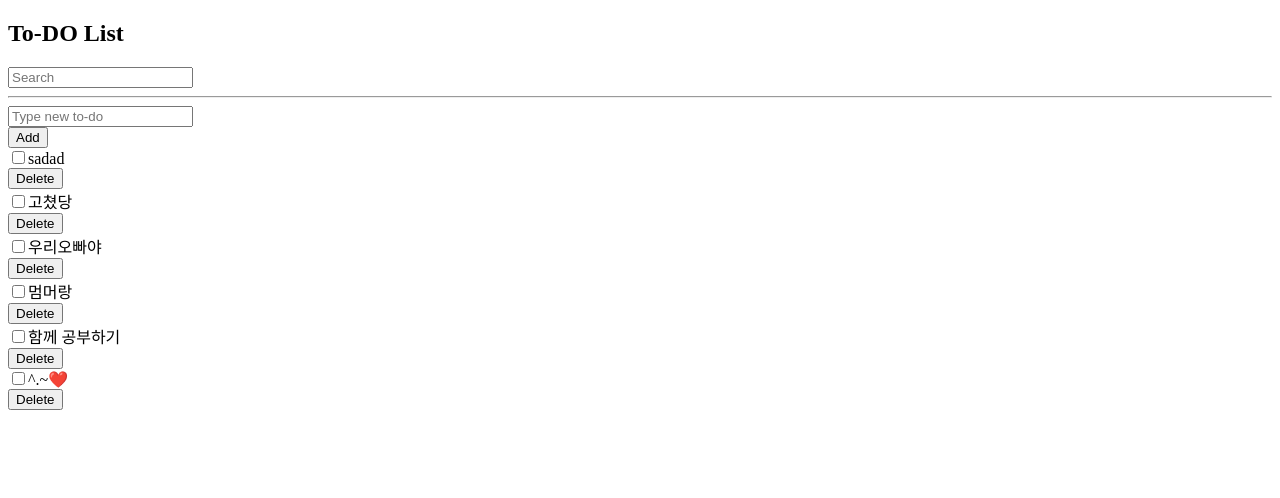
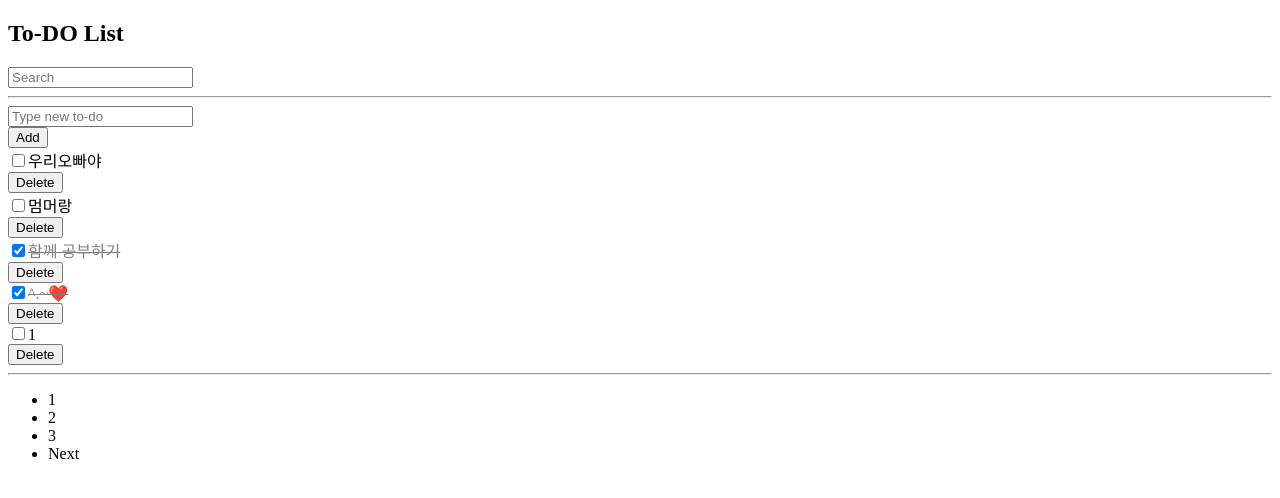
Before and after one commit to GUBONWOO/project, a Vue app in the folder vue3-project/: page / in a window 1280 px wide. Shown: the top 498 px of the page. Built offline with nearby package versions, Linux system fonts and the light colour scheme; data requests are answered from the project's data file; the HTML template or start-up script is replaced by a standard one.

Commit message:
add:Pagination

```diff
--- a/vue3-project/db.json
+++ b/vue3-project/db.json
@@ -1,15 +1,5 @@
 {
   "todos": [
-    {
-      "subject": "sadad",
-      "completed": false,
-      "id": 2
-    },
-    {
-      "subject": "고쳤당",
-      "completed": false,
-      "id": 3
-    },
     {
       "subject": "우리오빠야",
       "completed": false,
@@ -22,13 +12,48 @@
     },
     {
       "subject": "함께 공부하기",
-      "completed": false,
+      "completed": true,
       "id": 6
     },
     {
       "subject": "^.~❤️",
+      "completed": true,
+      "id": 7
+    },
+    {
+      "subject": "1",
       "completed": false,
-      "id": 7
+      "id": 8
+    },
+    {
+      "subject": "2",
+      "completed": false,
+      "id": 9
+    },
+    {
+      "subject": "3",
+      "completed": false,
+      "id": 10
+    },
+    {
+      "subject": "4",
+      "completed": false,
+      "id": 11
+    },
+    {
+      "subject": "5",
+      "completed": false,
+      "id": 12
+    },
+    {
+      "subject": "6",
+      "completed": false,
+      "id": 13
+    },
+    {
+      "subject": "dd",
+      "completed": false,
+      "id": 14
     }
   ]
 }
--- a/vue3-project/src/App.vue
+++ b/vue3-project/src/App.vue
@@ -17,6 +17,42 @@
       @toggle-todo="toggleTodo"
       @delete-todo="deleteTodo"
     />
+    <hr />
+    <nav aria-label="Page navigation example">
+      <ul class="pagination">
+        <li v-if="currentPage !== 1" class="page-item">
+          <a
+            style="cursor: pointer"
+            class="page-link"
+            @click="getTodos(currentPage - 1)"
+          >
+            Previous
+          </a>
+        </li>
+
+        <li
+          v-for="page in numberOfPages"
+          :key="page"
+          class="page-item"
+          :class="currentPage === page ? 'active' : ''"
+        >
+          <a
+            style="cursor: pointer"
+            class="page-link"
+            @click="getTodos(page)"
+            >{{ page }}</a
+          >
+        </li>
+        <li v-if="numberOfPages !== currentPage" class="page-item">
+          <a
+            style="cursor: pointer"
+            class="page-link"
+            @click="getTodos(currentPage + 1)"
+            >Next</a
+          >
+        </li>
+      </ul>
+    </nav>
   </div>
 </template>
 
@@ -35,16 +71,28 @@
   setup() {
     const todos = ref([])
     const error = ref('')
+    const numberOfTodos = ref(0)
+    const limit = 5
+    const currentPage = ref(1)
 
-    const getTodos = async () => {
+    const numberOfPages = computed(() => {
+      return Math.ceil(numberOfTodos.value / limit)
+    })
+
+    const getTodos = async (page = currentPage.value) => {
+      currentPage.value = page
       try {
-        const res = await axios.get('http://localhost:3000/todos')
+        const res = await axios.get(
+          `http://localhost:3000/todos?_page=${page}&_limit=${limit}`
+        )
+        numberOfTodos.value = res.headers['x-total-count']
         todos.value = res.data
       } catch (err) {
         console.log(err)
         error.value = 'Wrong'
       }
     }
+
     getTodos()
 
     const addTodo = async (todo) => {
@@ -65,6 +113,7 @@
       const id = todos.value[index].id
       try {
         await axios.delete('http://localhost:3000/todos/' + id)
+
         todos.value.splice(index, 1)
       } catch (err) {
         console.log(err)
@@ -72,8 +121,18 @@
       }
     }
 
-    const toggleTodo = (index) => {
-      todos.value[index].completed = !todos.value[index].completed
+    const toggleTodo = async (index) => {
+      error.value = ''
+      const id = todos.value[index].id
+      try {
+        await axios.patch('http://localhost:3000/todos/' + id, {
+          completed: !todos.value[index].completed
+        })
+        todos.value[index].completed = !todos.value[index].completed
+      } catch (err) {
+        console.log(err)
+        error.value = 'Wrong'
+      }
     }
 
     const searchText = ref('')
@@ -92,7 +151,10 @@
       toggleTodo,
       searchText,
       filteredTodos,
-      error
+      error,
+      numberOfPages,
+      currentPage,
+      getTodos
     }
   }
 }
--- a/vue3-project/src/components/TodoList.vue
+++ b/vue3-project/src/components/TodoList.vue
@@ -5,7 +5,7 @@
         <input
           class="form-check-input"
           type="checkbox"
-          :value="todo.completed"
+          :checked="todo.completed"
           @change="toggleTodo(index)"
         />
         <label class="form-check-label" :class="{ todo: todo.completed }">
```
